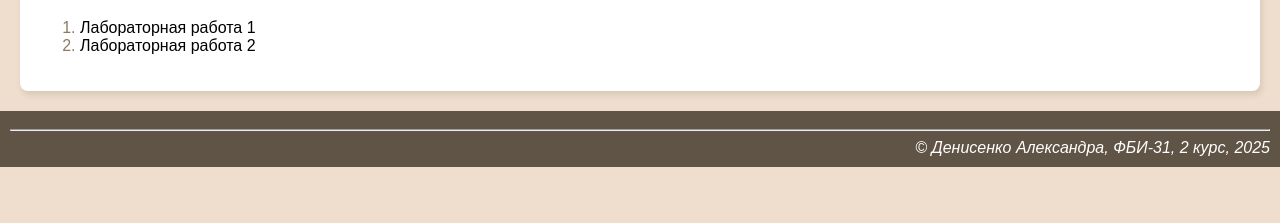
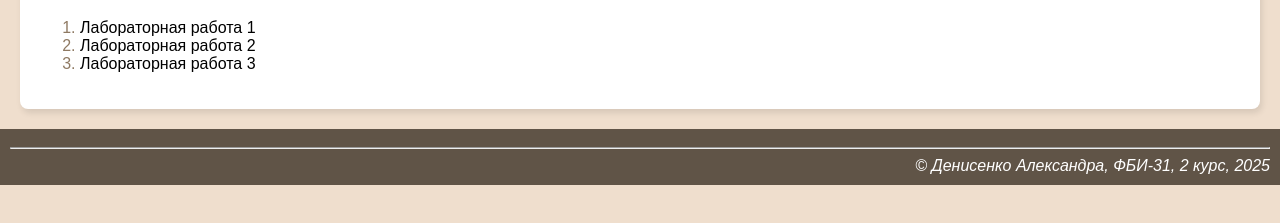
Before and after one commit to nesssai/web-front-labs-denisenko, a plain HTML site: page index.html in a window 1280 px wide. Shown: the part 157-380 px from the top of the page. Drawn offline with Linux system fonts and the light colour scheme.

Commit message:
Ссылка на лабораторную 3

```diff
--- a/index.html
+++ b/index.html
@@ -25,6 +25,9 @@
                 <li>
                     <a href="lab2/lab2.html">Лабораторная работа 2</a>
                 </li>
+                <li>
+                    <a href="lab3/lab3.html">Лабораторная работа 3</a>
+                </li>
             </ol>
         </main>
 
```
